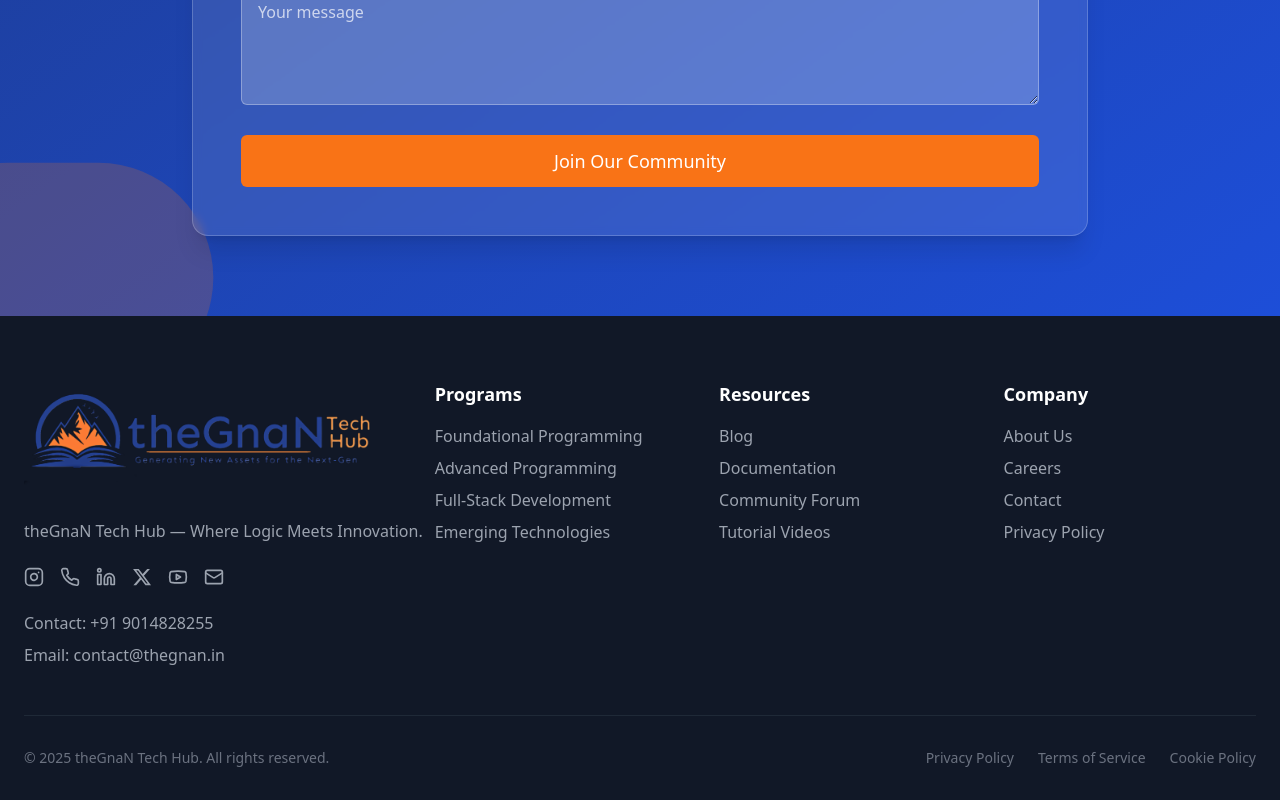
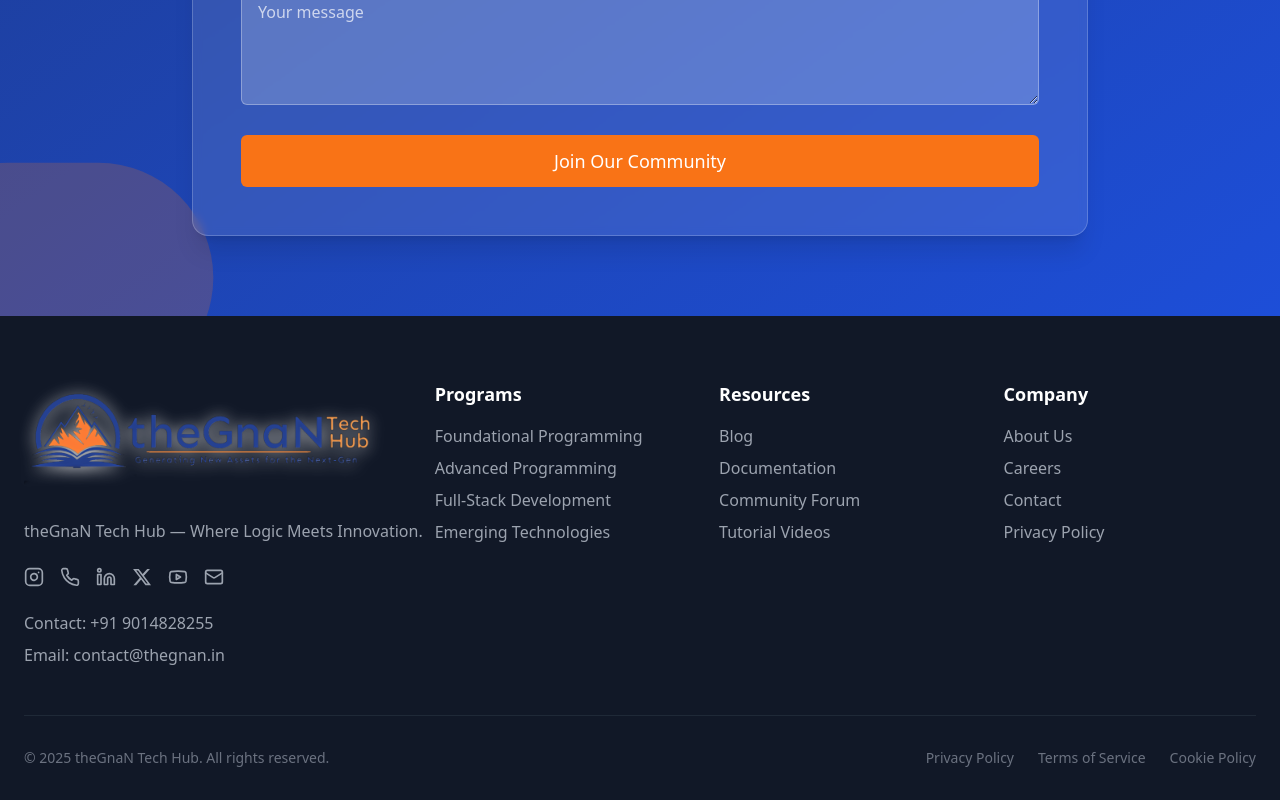
Before and after one commit to theGnaNtechHub/Website, a React (Vite) app: page / in a window 1280 px wide. Shown: the part 4216-5016 px from the top of the page. Built offline with nearby package versions, Linux system fonts and the light colour scheme.

Commit message:
01062025-1004PM

```diff
--- a/src/components/Footer.tsx
+++ b/src/components/Footer.tsx
@@ -11,7 +11,7 @@ const Footer: React.FC = () => {
               <img
                 src="/logo.png"
                 alt="theGnaN Tech Hub Logo"
-                className="w-[200px] h-[65px] sm:w-[250px] sm:h-[80px] md:w-[300px] md:h-[100px] lg:w-[350px] lg:h-[115px]"
+                className="w-[200px] h-[65px] sm:w-[250px] sm:h-[80px] md:w-[300px] md:h-[100px] lg:w-[350px] lg:h-[115px] drop-shadow-[0_2px_8px_rgba(255,255,255,0.8)]"
               />
             </div>
             <p className="text-gray-400 mb-6 max-w-md">
```
